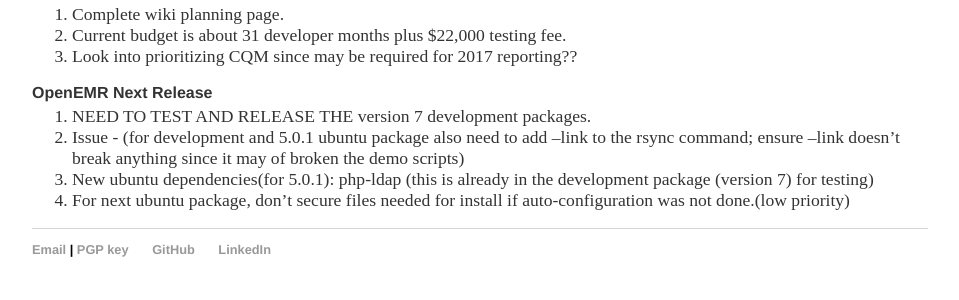
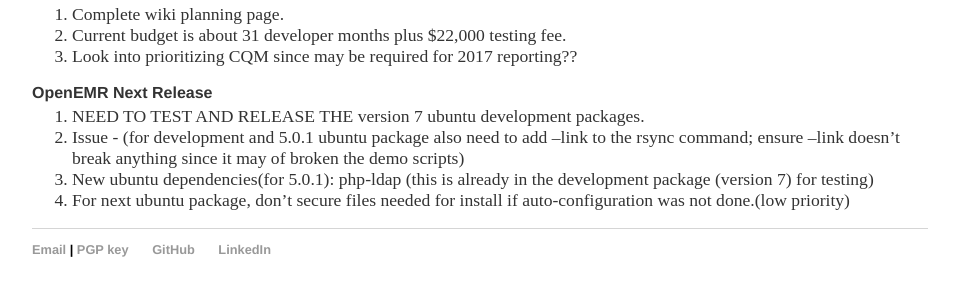
Before and after one commit to bradymiller/bradymiller.github.io, a Jekyll site: the page built from todo/index.md, in a window 1280 px wide. Shown: the part 2003-2303 px from the top of the page, without its empty margins (160-1119 px from the left). Built offline with Jekyll 4.4.1, drawn with Linux system fonts in a browser that asks for light colours; our own code applies the rules of GitHub Pages for plain Markdown files.

Commit message:
Update index.md

```diff
--- a/todo/index.md
+++ b/todo/index.md
@@ -86,7 +86,7 @@
 1. Look into prioritizing CQM since may be required for 2017 reporting??
 
 ### OpenEMR Next Release
-1. NEED TO TEST AND RELEASE THE version 7 development packages.
+1. NEED TO TEST AND RELEASE THE version 7 ubuntu development packages.
 1. Issue - (for development and 5.0.1 ubuntu package also need to add --link to the rsync command; ensure --link doesn't break anything since it may of broken the demo scripts)
 1. New ubuntu dependencies(for 5.0.1): php-ldap (this is already in the development package (version 7) for testing)
 1. For next ubuntu package, don't secure files needed for install if auto-configuration was not done.(low priority)
```
